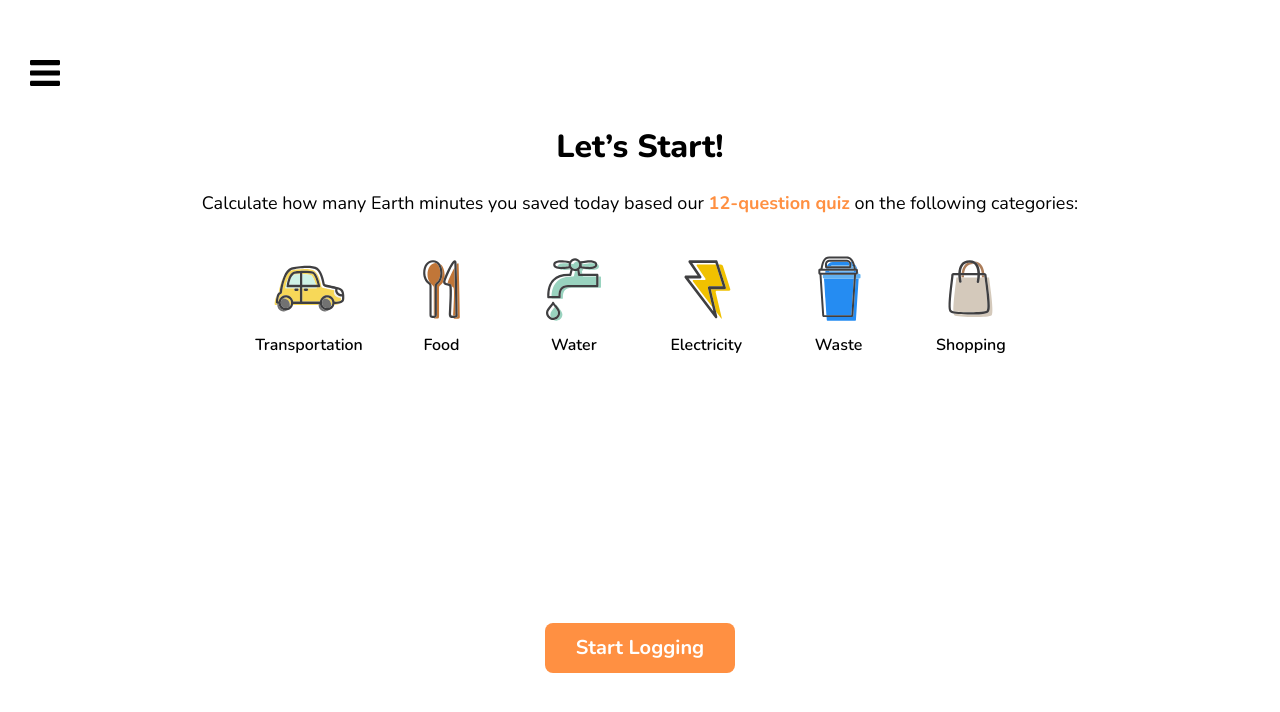
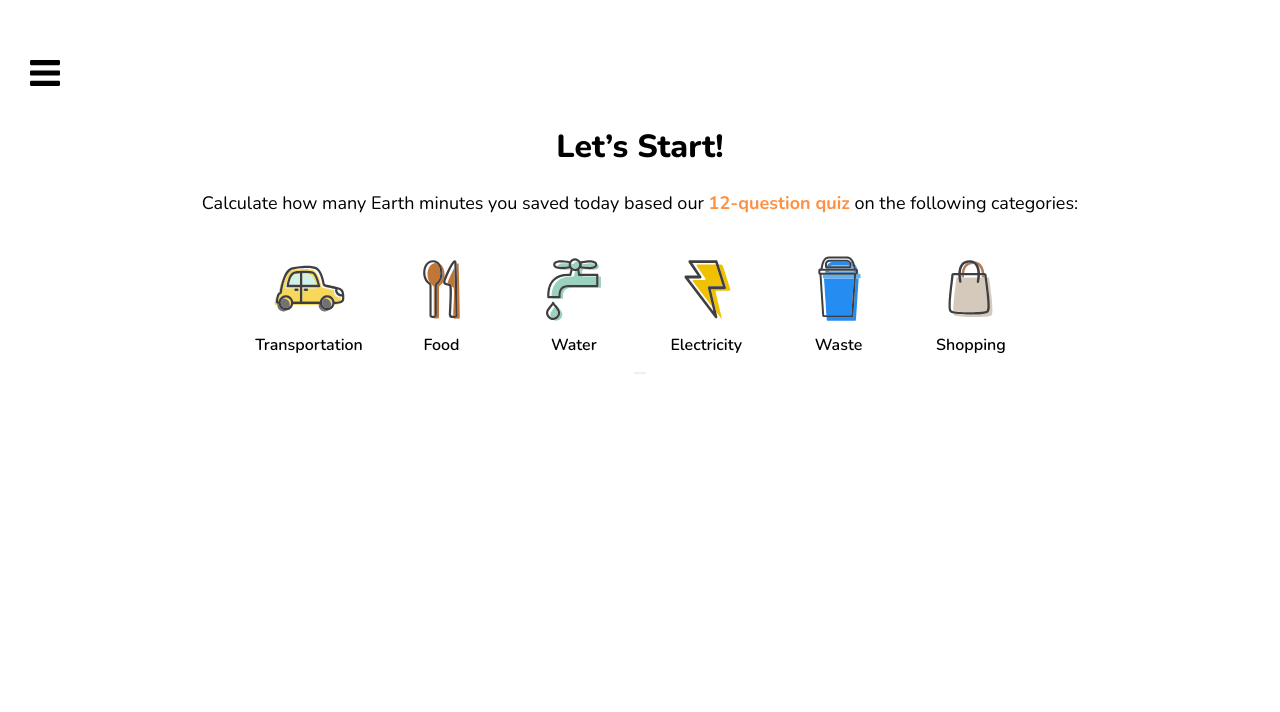
Before and after one commit to cho196/Timearth, a Next.js app: page /intro in a window 1280 px wide. Shown: the top 712 px of the page. Built offline with nearby package versions, Linux system fonts and the light colour scheme.

Commit message:
update intro layout

```diff
--- a/pages/intro.js
+++ b/pages/intro.js
@@ -1,7 +1,8 @@
 import styled from 'styled-components';
 import CateGrid from '../comps/CateGrid'
-import Layout from "../comps/Layout/page";
-import { PageTitle } from '../data/intro_content';
+import { PageTitle, BtnText } from '../data/intro_content';
+import Menu from '../comps/Menu'
+import { useRouter } from 'next/router';
 
 const Em = styled.span`
     color: #FF9042;
@@ -15,15 +16,32 @@ const LayoutComp = styled.div`
     justify-content: center;
     align-items: center;
     margin-top: 6.5em;
+
+    @media only screen and (max-width: 600px) and (max-height: 750px) {
+        margin-top: 5em;
 `
 
 export default function Intro() {
+
+    const r = useRouter();
     return (
         <LayoutComp>
-            <Layout></Layout>
+            <Menu />
             <h1>{PageTitle}</h1>
             <h4>Calculate how many Earth minutes you saved today based our <Em>12-question quiz</Em> on the following categories:</h4>
             <CateGrid />
+            <button
+                className='primary large'
+                onClick={
+                    () => {
+                        r.push(
+                            {
+                                pathname: "/questions"
+                            }
+                        )
+                    }
+                }
+            >{BtnText}</button>
         </LayoutComp>
     )
 }
```
